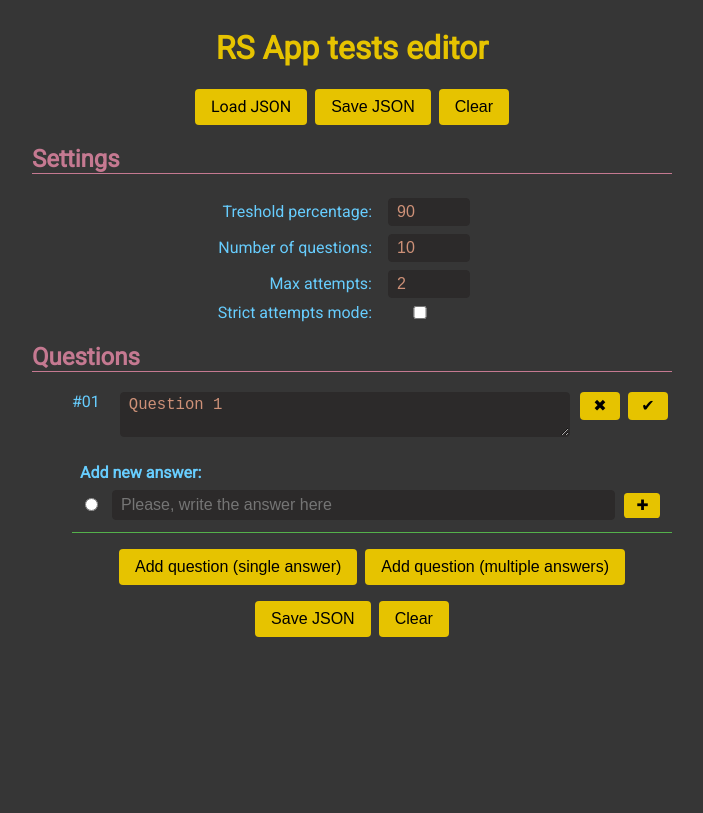
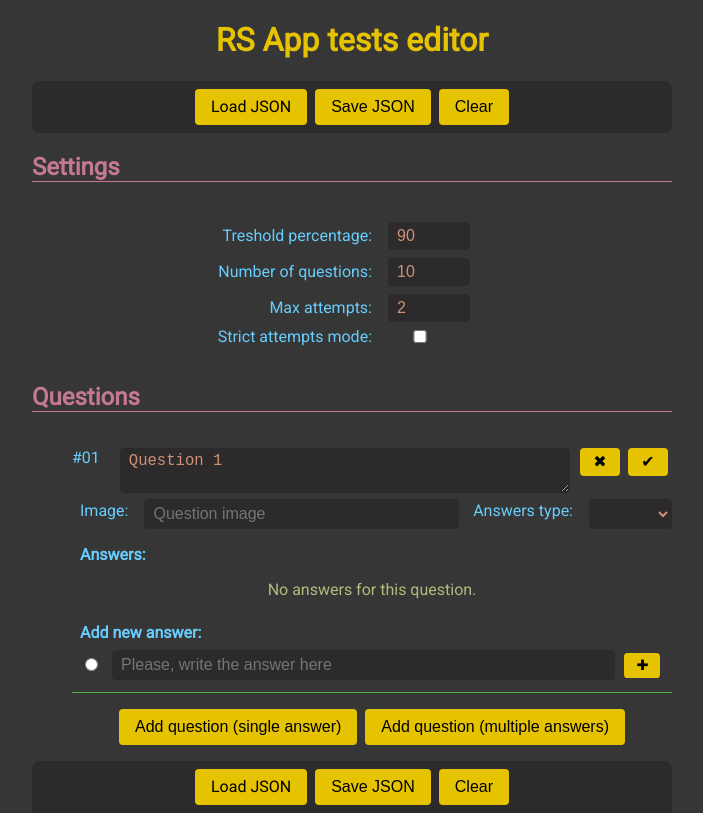
Before and after one commit to ai297/rss-testmaker, a Vue app: page / in a window 1280 px wide. Both pictures are taken after a click on the button "Add question (single answer)". Shown: the whole page, without its empty margins (288-991 px from the left). Built offline with nearby package versions, Linux system fonts and the light colour scheme.

Commit message:
add question images support (draft)

```diff
--- a/src/App.vue
+++ b/src/App.vue
@@ -1,13 +1,6 @@
 <template>
   <div id="app">
-    <div class="controls">
-      <label class="load-file">
-        <input type="file" ref="file" accept="application/json" @change="loadJson">
-        Load JSON
-      </label>
-      <button @click="save">Save JSON</button>
-      <button @click="clear">Clear</button>
-    </div>
+    <app-controls class="header"/>
     <h2>Settings</h2>
     <test-settings/>
     <h2>Questions</h2>
@@ -15,8 +8,10 @@
       <test-question v-for="(question, questionIndex) in questions"
                      :key="questionIndex"
                      :index="questionIndex"
-                     :value="question.text"
+                     :question="question.text"
                      :edit="question.editMode"
+                     :image="question.questionImage"
+                     :answersType="question.answersType"
                      @edit="() => editMode({ questionIndex, enable: !question.editMode })"
                      @remove="() => removeQuestion(questionIndex)"
                      @change="(text) => updateQuestion({questionIndex, data: { text }})">
@@ -29,6 +24,7 @@
                      :edit="question.editMode"
                      @remove="() => removeAnswer({ questionIndex, index })"
                      @change="(data) => updateAnswer({ questionIndex, index, data })"/>
+        <li v-if="question.answers.length == 0"><p class="info">No answers for this question.</p></li>
         <test-answer v-if="question.editMode"
                      :questionIndex="questionIndex"
                      :multiple="question.multiple"
@@ -36,16 +32,13 @@
                      :isNew="true"
                      @add="(data) => newAnswer({ questionIndex, data })"/>
       </test-question>
-      <li v-if="questions.length == 0" class="controls"><p>There are no questions in test.</p></li>
+      <li v-if="questions.length == 0"><p class="info">There are no questions in test.</p></li>
       <li class="controls">
         <button @click="() => newQuestion(false)">Add question (single answer)</button>
         <button @click="() => newQuestion(true)">Add question (multiple answers)</button>
       </li>
     </ul>
-    <div class="controls">
-      <button @click="save">Save JSON</button>
-      <button @click="clear">Clear</button>
-    </div>
+    <app-controls class="footer"/>
   </div>
 </template>
 
@@ -53,6 +46,7 @@
 import Vue from 'vue';
 import { mapActions } from 'vuex';
 import { State } from './contracts';
+import AppControls from './components/app-controls.vue';
 import TestSettings from './components/test-settings.vue';
 import TestQuestion from './components/test-question.vue';
 import TestAnswer from './components/test-answer.vue';
@@ -60,6 +54,7 @@ import TestAnswer from './components/test-answer.vue';
 export default Vue.extend({
   name: 'App',
   components: {
+    AppControls,
     TestSettings,
     TestQuestion,
     TestAnswer,
@@ -78,17 +73,7 @@ export default Vue.extend({
       'newAnswer',
       'updateAnswer',
       'updateQuestion',
-      'save',
-      'clear',
     ]),
-    loadJson(e: InputEvent) {
-      const input = e.target as HTMLInputElement;
-      if (!input.files) return;
-      this.$store.dispatch('load', input.files[0]);
-      this.$nextTick(() => {
-        input.value = '';
-      });
-    },
   },
   mounted() {
     this.$store.dispatch('restore');
@@ -100,6 +85,9 @@ export default Vue.extend({
 @import url('https://fonts.googleapis.com/css2?family=Roboto&display=swap');
 
 body {
+  margin: 0;
+  padding: 0;
+  min-height: 100vh;
   display: flex;
   flex-direction: column;
   align-items: center;
@@ -113,6 +101,7 @@ h2 {
   color: #c57991;
   border-bottom: solid 1px #c57991;
 }
+h4 { margin: 0.5em 0; }
 ul { list-style: none; }
 
 button, .load-file {
@@ -133,7 +122,7 @@ button, .load-file {
   &:active { transform: translateY(10%); }
 }
 
-input, textarea {
+input, textarea, select {
   padding: .25em .5em;
   font-size: inherit;
   color: #ce9178;
@@ -151,18 +140,26 @@ input, textarea {
 #app {
   width: 100%;
   max-width: 640px;
+  flex: 1 1 auto;
+  display: flex;
+  flex-direction: column;
 }
 
-.controls {
-  display: flex;
-  justify-content: center;
-}
-.load-file > input { display: none; }
-
 .test-questions {
+  flex: 1 1 auto;
   & > li:not(:last-child) {
     margin-bottom: 1em;
     border-bottom: 1px solid #54b14b;
   }
 }
+.header, .footer {
+  padding: .5em;
+  background-color: #2c2a2a;
+}
+.header { border-radius: .5em; }
+.footer { border-radius: .5em .5em 0 0; }
+.info {
+  color: #b3ba7d;
+  text-align: center;
+}
 </style>
--- /dev/null
+++ b/src/components/answer-types.vue
@@ -0,0 +1,35 @@
+<template>
+  <select @change="change">
+    <option v-for="(type, index) in answerTypes"
+            :key="index"
+            :value="type.key"
+            :selected="type.key == value">
+      {{type.value}}
+    </option>
+  </select>
+</template>
+
+<script lang="ts">
+import Vue from 'vue';
+
+export default Vue.extend({
+  name: 'AnswerTypeSelect',
+  props: {
+    value: String,
+  },
+  data() {
+    return {
+      answerTypes: [
+        { key: '', value: ' ' },
+        { key: 'image', value: 'Image' },
+      ],
+    };
+  },
+  methods: {
+    change(e: InputEvent) {
+      const elem = e.target as HTMLSelectElement;
+      this.$emit('input', elem.value);
+    },
+  },
+});
+</script>
--- /dev/null
+++ b/src/components/app-controls.vue
@@ -0,0 +1,38 @@
+<template>
+  <div class="controls">
+    <label class="load-file">
+      <input type="file" accept="application/json" @change="loadJson">
+      Load JSON
+    </label>
+    <button @click="save">Save JSON</button>
+    <button @click="clear">Clear</button>
+  </div>
+</template>
+
+<script lang="ts">
+import Vue from 'vue';
+import { mapActions } from 'vuex';
+
+export default Vue.extend({
+  name: 'AppControls',
+  methods: {
+    ...mapActions(['save', 'clear']),
+    loadJson(e: InputEvent) {
+      const input = e.target as HTMLInputElement;
+      if (!input.files) return;
+      this.$store.dispatch('load', input.files[0]);
+      this.$nextTick(() => {
+        input.value = '';
+      });
+    },
+  },
+});
+</script>
+
+<style lang="scss">
+.controls {
+  display: flex;
+  justify-content: center;
+}
+.load-file > input { display: none; }
+</style>
--- a/src/components/test-answer.vue
+++ b/src/components/test-answer.vue
@@ -79,9 +79,6 @@ export default Vue.extend({
     flex: 0 0 3em;
     font-size: .9em;
   }
-  & > h4 {
-    margin: 0.5em 0;
-    flex: 1 1 100%;
-  }
+  & > h4 { flex: 1 1 100%; }
 }
 </style>
--- a/src/components/test-question.vue
+++ b/src/components/test-question.vue
@@ -1,10 +1,17 @@
 <template>
   <li class="test-question">
     <span>{{num}}</span>
-    <editable-text :edit="edit" v-model="questionValue" class="question-text" :multiline="true" placeholder="Please, write the question here" />
+    <editable-text :edit="edit" :value="question" class="question-text" :multiline="true" placeholder="Please, write the question here" />
     <button @click="$emit('remove')" title="Delete question">✖</button>
     <button @click="$emit('edit')" :title="edit ? 'OK' : 'Edit'">{{edit ? '✔' : '✎'}}</button>
+    <div class="image-type" v-if="edit">
+      <span>Image:</span>
+      <editable-text :edit="edit" :value="questionImage" class="image-field" placeholder="Question image"/>
+      <span>Answers type:</span>
+      <answers-tyep-select :value="type" class="type-select"/>
+    </div>
     <ul class="test-answers">
+      <li><h4 v-if="edit">Answers:</h4></li>
       <slot></slot>
     </ul>
   </li>
@@ -13,25 +20,27 @@
 <script lang="ts">
 import Vue from 'vue';
 import EditableText from './editable-text.vue';
+import AnswersTyepSelect from './answer-types.vue';
 
 export default Vue.extend({
   name: 'TestQuestion',
   components: {
     EditableText,
+    AnswersTyepSelect,
   },
   props: {
     edit: Boolean,
-    value: String,
+    question: String,
+    image: String,
+    answersType: String,
     index: Number,
   },
   computed: {
-    questionValue: {
-      get() {
-        return (this as {value: string}).value;
-      },
-      set(val) {
-        (this as Vue).$emit('change', val);
-      },
+    type() {
+      return this.answersType ?? '';
+    },
+    questionImage() {
+      return this.image ?? '';
     },
     num() {
       return `#${this.index < 9 ? '0' : ''}${(this.index as number) + 1}`;
@@ -60,5 +69,16 @@ export default Vue.extend({
     padding: 0;
     flex: 0 1 100%;
   }
+  & > .image-type {
+    flex: 1 0 100%;
+    display: flex;
+    & > span {
+      padding: 0 1em 0 .5em;
+      flex: 0 0 auto;
+      line-height: 1.5em;
+    }
+    & > .image-field { flex: 1 1 auto; }
+    & > .type-select { flex: 0 0 auto; }
+  }
 }
 </style>
--- a/src/in.ts
+++ b/src/in.ts
@@ -10,10 +10,12 @@ export function getTestSettings(json: Test): TestSettings {
 }
 
 export function getQuestions(json: Test): Question[] {
-  return json.public.questions.map(({ question, answers, multiple }, questionIndex) => ({
+  return json.public.questions.map(({ question, answers, multiple, answersType, questionImage }, questionIndex) => ({
     text: question,
     multiple,
     editMode: false,
+    questionImage,
+    answersType,
     answers: answers.map((a, index) => ({
       text: a,
       isCorrect: json.answers[questionIndex].includes(index),
--- a/src/out.ts
+++ b/src/out.ts
@@ -1,9 +1,11 @@
 import { Test, State, Question, TestQuestion } from './contracts';
 
-function convertQuestion({text, multiple, answers}: Question): TestQuestion {
+function convertQuestion({text, multiple, answers, answersType, questionImage}: Question): TestQuestion {
   return {
     question: text,
     multiple,
+    questionImage,
+    answersType,
     answers: answers.map(a => a.text),
   };
 }
```
Also changed, not shown: src/contracts.ts (+6 -2 lines).
